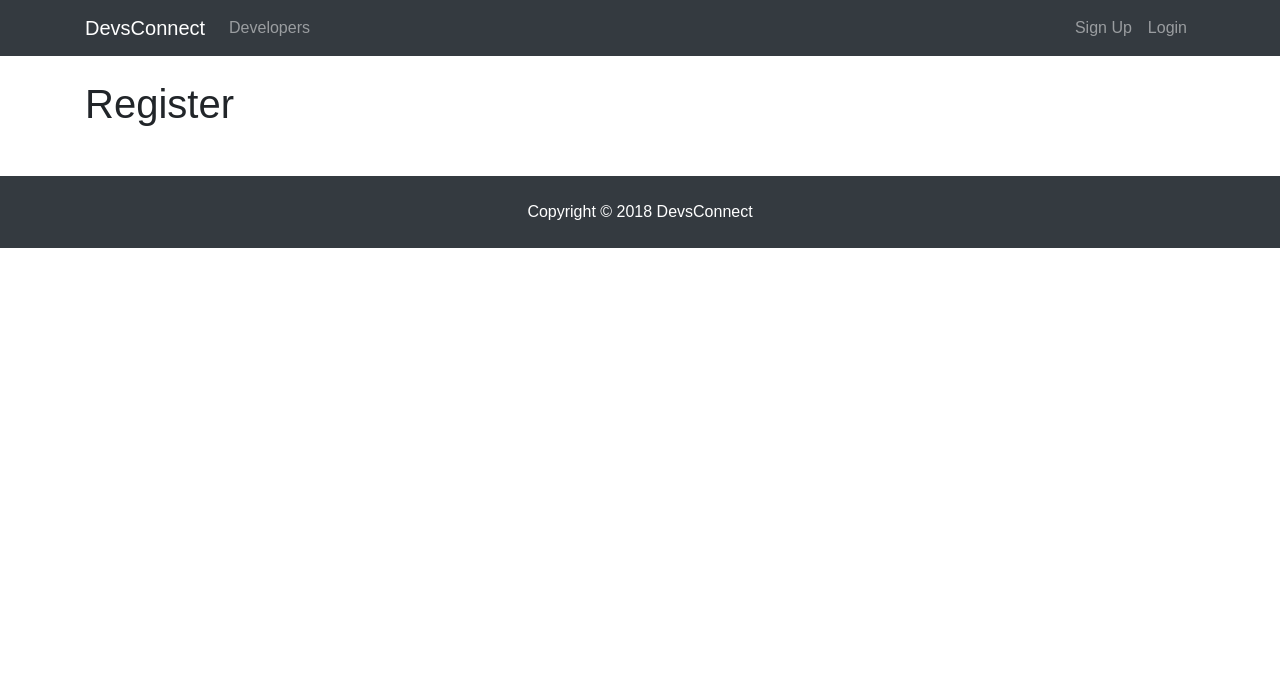
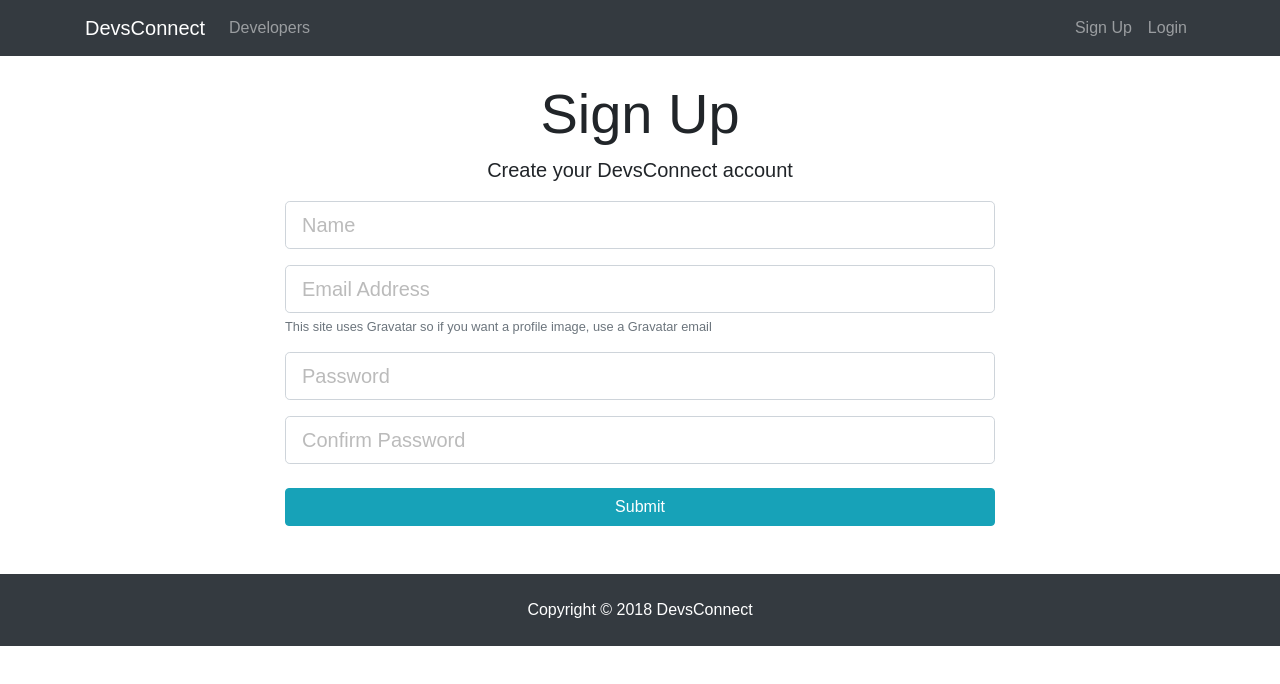
Before and after one commit to dmdinh22/DevsConnect, a React (Create React App) app in the folder client/: page /register in a window 1280 px wide. Shown: the top 684 px of the page. Built offline with nearby package versions, Linux system fonts and the light colour scheme.

Commit message:
registration form state

```diff
--- a/client/src/components/auth/Register.js
+++ b/client/src/components/auth/Register.js
@@ -1,10 +1,98 @@
 import React, { Component } from 'react';
 
 class Register extends Component {
+	constructor() {
+		super();
+		this.state = {
+			name: '',
+			email: '',
+			password: '',
+			password2: '',
+			errors: {}
+		};
+
+		// binding the functions to 'this'
+		this.onChange = this.onChange.bind(this);
+		this.onSubmit = this.onSubmit.bind(this);
+	}
+
+	onChange(e) {
+		this.setState({ [e.target.name]: e.target.value });
+	}
+
+	onSubmit(e) {
+		e.preventDefault();
+
+		const newUser = {
+			name: this.state.name,
+			email: this.state.email,
+			password: this.state.password,
+			password2: this.state.password2
+		};
+
+		console.log(newUser);
+	}
+
 	render() {
 		return (
-			<div>
-				<h1>Register</h1>
+			<div className="register">
+				<div className="container">
+					<div className="row">
+						<div className="col-md-8 m-auto">
+							<h1 className="display-4 text-center">Sign Up</h1>
+							<p className="lead text-center">
+								Create your DevsConnect account
+							</p>
+							<form onSubmit={this.onSubmit}>
+								<div className="form-group">
+									<input
+										type="text"
+										className="form-control form-control-lg"
+										placeholder="Name"
+										name="name"
+										value={this.state.name}
+										onChange={this.onChange}
+									/>
+								</div>
+								<div className="form-group">
+									<input
+										type="email"
+										className="form-control form-control-lg"
+										placeholder="Email Address"
+										name="email"
+										value={this.state.email}
+										onChange={this.onChange}
+									/>
+									<small className="form-text text-muted">
+										This site uses Gravatar so if you want a profile image, use
+										a Gravatar email
+									</small>
+								</div>
+								<div className="form-group">
+									<input
+										type="password"
+										className="form-control form-control-lg"
+										placeholder="Password"
+										name="password"
+										value={this.state.password}
+										onChange={this.onChange}
+									/>
+								</div>
+								<div className="form-group">
+									<input
+										type="password"
+										className="form-control form-control-lg"
+										placeholder="Confirm Password"
+										name="password2"
+										value={this.state.password2}
+										onChange={this.onChange}
+									/>
+								</div>
+								<input type="submit" className="btn btn-info btn-block mt-4" />
+							</form>
+						</div>
+					</div>
+				</div>
 			</div>
 		);
 	}
```
